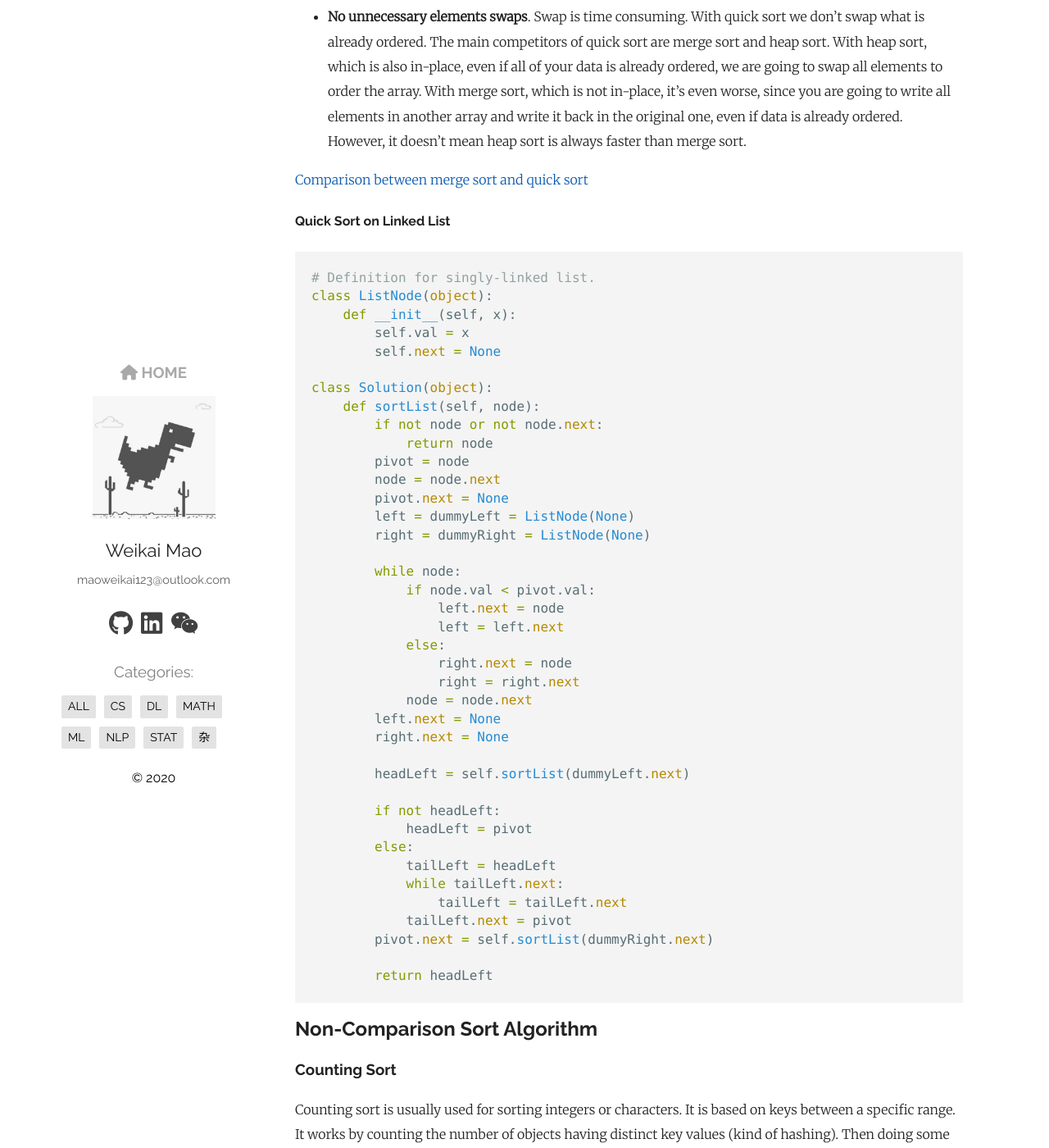
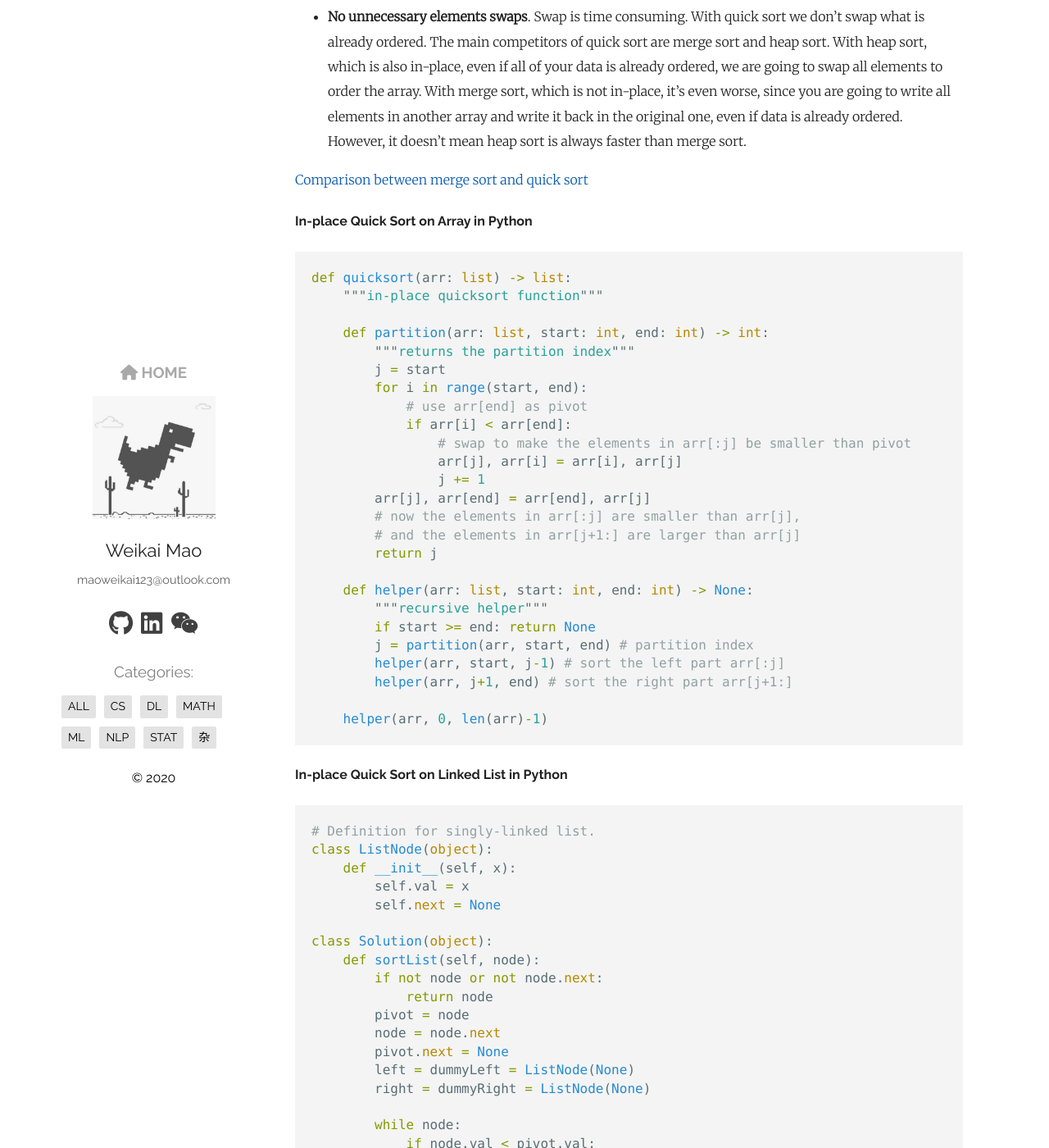
Before and after one commit to WalkerMao/walkermao.github.io, a Jekyll site: the page built from _posts/2020-03-25-sorting-algorithms.md, in a window 1280 px wide and 1400 px high, scrolled down 7772 px. Shown: the whole window at 82% size. Built offline with Jekyll 4.4.1, drawn with Linux system fonts in a browser that asks for light colours; nearby versions of some CDN libraries; formulas are drawn with MathJax 3; comment, search, counter and statistics services are not loaded.

Commit message:
add in-place quicksort python code

````diff
--- a/_posts/2020-03-25-sorting-algorithms.md
+++ b/_posts/2020-03-25-sorting-algorithms.md
@@ -207,7 +207,37 @@ Quick sort is usually faster than most other $O(n\log_2n)$ comparison based algo
 
 [Comparison between merge sort and quick sort](https://www.geeksforgeeks.org/quick-sort-vs-merge-sort/)
 
-#### Quick Sort on Linked List
+#### In-place Quick Sort on Array in Python
+
+```python
+def quicksort(arr: list) -> list:
+    """in-place quicksort function"""
+
+    def partition(arr: list, start: int, end: int) -> int:
+        """returns the partition index"""
+        j = start
+        for i in range(start, end):
+            # use arr[end] as pivot
+            if arr[i] < arr[end]:
+                # swap to make the elements in arr[:j] be smaller than pivot
+                arr[j], arr[i] = arr[i], arr[j]
+                j += 1
+        arr[j], arr[end] = arr[end], arr[j]
+        # now the elements in arr[:j] are smaller than arr[j],
+        # and the elements in arr[j+1:] are larger than arr[j]
+        return j
+
+    def helper(arr: list, start: int, end: int) -> None:
+        """recursive helper"""
+        if start >= end: return None
+        j = partition(arr, start, end) # partition index
+        helper(arr, start, j-1) # sort the left part arr[:j]
+        helper(arr, j+1, end) # sort the right part arr[j+1:]
+
+    helper(arr, 0, len(arr)-1)
+```
+
+#### In-place Quick Sort on Linked List in Python
 
 ```python
 # Definition for singly-linked list.
````
